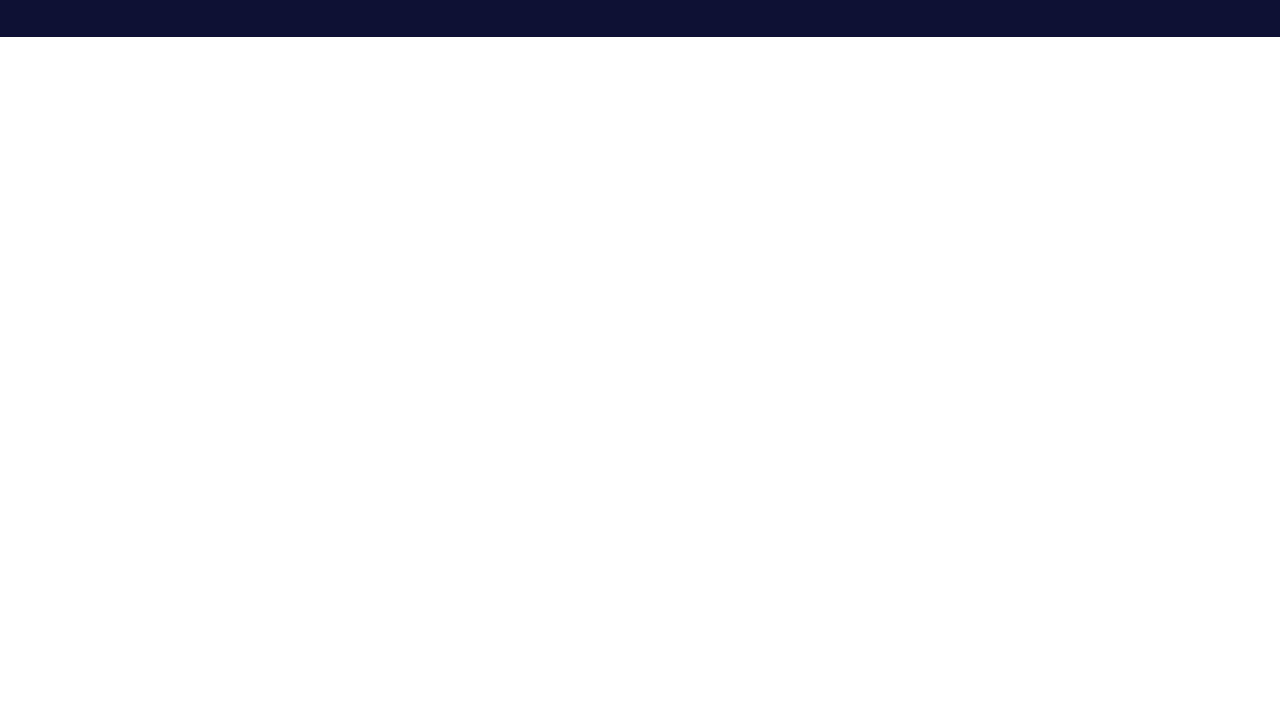
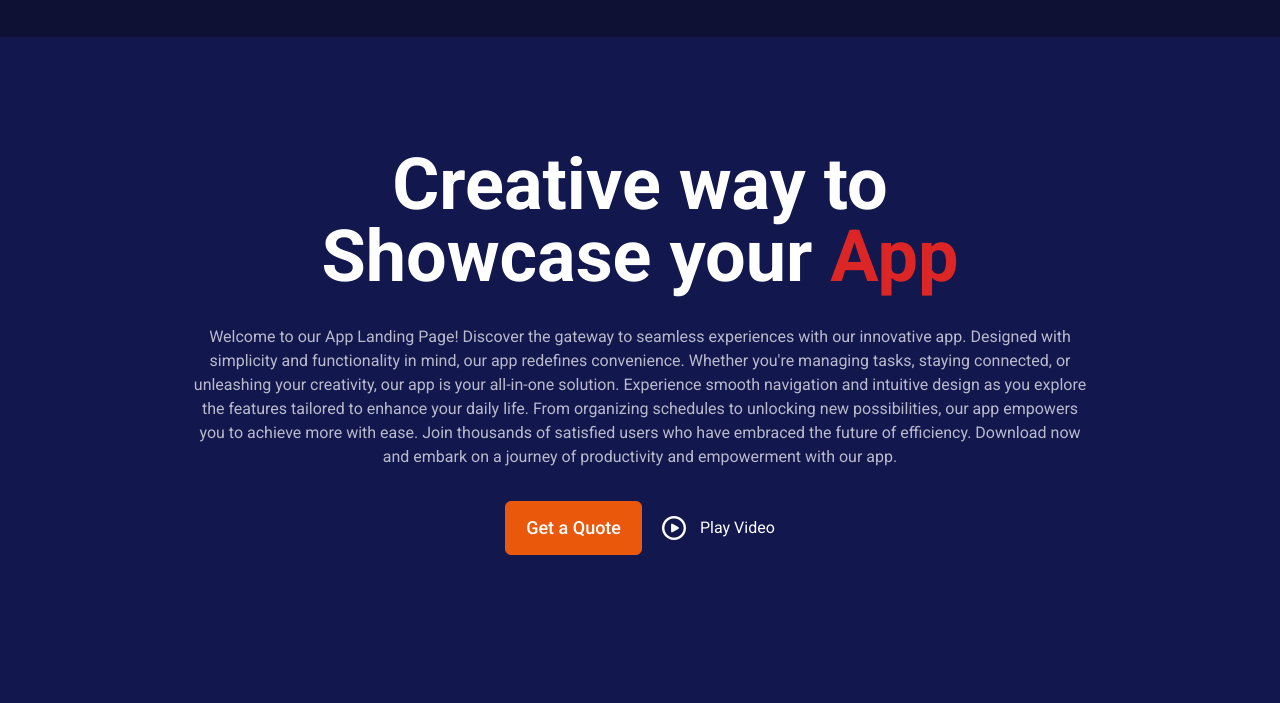
Before and after one commit to rubayedhasan/tw-app-landing, a plain HTML site: page index.html in a window 1280 px wide. Shown: the part 97-800 px from the top of the page. Drawn offline with nearby package versions, Linux system fonts and the light colour scheme.

Commit message:
adding banner section's structure

```diff
--- a/index.html
+++ b/index.html
@@ -33,10 +33,10 @@
   </head>
   <body>
     <!-- header section  -->
-    <header class="bg-[#0E1133]">
+    <header class="bg-[#0E1133] py-10">
       <div class="container mx-auto px-8 lg:px-10">
         <!-- navigation section  -->
-        <nav class="text-white flex justify-between items-center py-10">
+        <nav class="text-white flex justify-between items-center">
           <!-- logo & navbar section  -->
           <div class="navbar-container">
             <div class="flex items-center gap-8">
@@ -89,5 +89,66 @@
         </nav>
       </div>
     </header>
+
+    <!-- main section  -->
+    <main>
+      <!-- banner section  -->
+      <section id="banner" class="bg-[#12174E]">
+        <div
+          class="banner-container container mx-auto px-8 lg:px-10 flex flex-col items-center justify-center pt-28"
+        >
+          <div class="banner-description-container">
+            <!-- banner title  -->
+            <h1 class="banner-title text-center text-white text-7xl font-bold">
+              Creative way to <br />
+              Showcase your
+              <span class="text-red-600">App</span>
+            </h1>
+            <!-- banner-description  -->
+            <p
+              class="banner-dexcription text-white opacity-70 w-9/12 mx-auto text-center my-8"
+            >
+              Welcome to our App Landing Page! Discover the gateway to seamless
+              experiences with our innovative app. Designed with simplicity and
+              functionality in mind, our app redefines convenience. Whether
+              you're managing tasks, staying connected, or unleashing your
+              creativity, our app is your all-in-one solution. Experience smooth
+              navigation and intuitive design as you explore the features
+              tailored to enhance your daily life. From organizing schedules to
+              unlocking new possibilities, our app empowers you to achieve more
+              with ease. Join thousands of satisfied users who have embraced the
+              future of efficiency. Download now and embark on a journey of
+              productivity and empowerment with our app.
+            </p>
+            <!-- banner button   -->
+            <div
+              class="banner-button flex justify-center items-center gap-5 text-white"
+            >
+              <button
+                type="button"
+                class="font-medium text-lg bg-orange-600 rounded-md px-5 py-3 border border-orange-600 hover:bg-transparent duration-300"
+              >
+                Get a Quote
+              </button>
+              <button type="button">
+                <img
+                  src="images/play-button.png"
+                  alt="play-button"
+                  class="inline mr-2.5"
+                />
+                Play Video
+              </button>
+            </div>
+          </div>
+          <!-- banner image  -->
+          <div class="banner-image translate-y-48">
+            <img src="images/hero-thumb-4.png" alt="mobile" class="" />
+          </div>
+        </div>
+      </section>
+    </main>
+
+    <!-- footer section  -->
+    <footer></footer>
   </body>
 </html>
```
